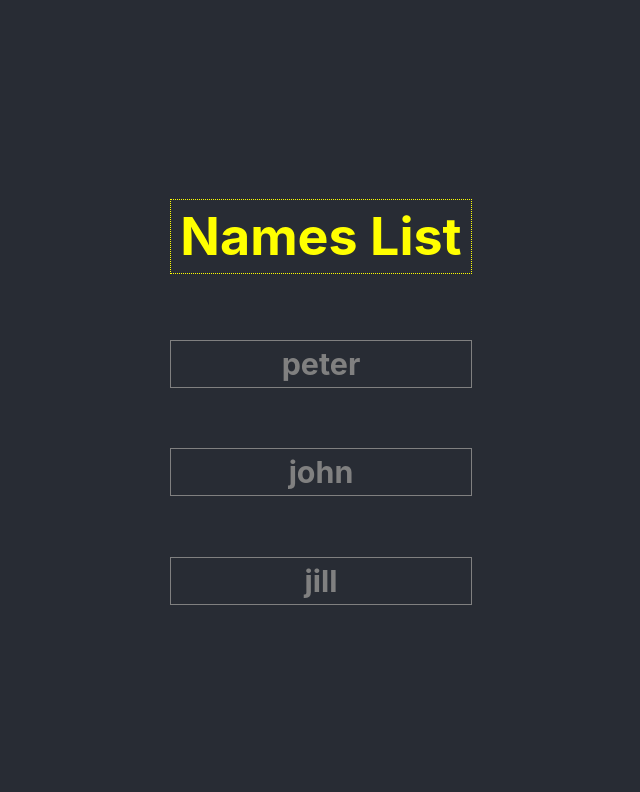
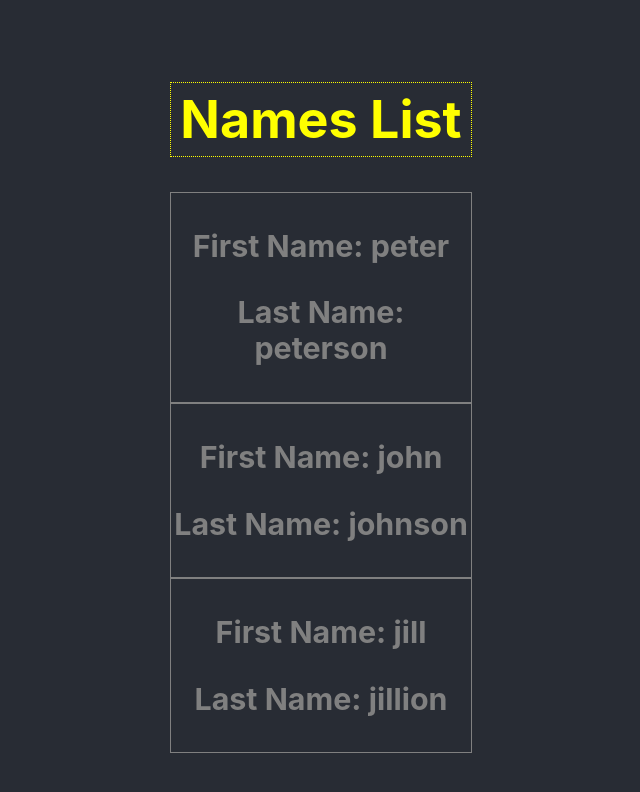
Before and after one commit to BCFCODE/react-hooks, a React (Create React App) app: page / in a window 1280 px wide. Shown: the top 792 px of the page, without its empty margins (319-959 px from the left). Built offline with nearby package versions, Linux system fonts and the light colour scheme.

Commit message:
END 2.5. Fragments

```diff
--- a/src/App.js
+++ b/src/App.js
@@ -7,9 +7,9 @@ function App() {
     <div className="App">
       <header className="App-header">
         <h1 className="name title">Names List</h1>
-        <NameTag>peter</NameTag>
-        <NameTag>john</NameTag>
-        <NameTag>jill</NameTag>
+        <NameTag firstName="peter" lastName="peterson"></NameTag>
+        <NameTag firstName="john" lastName="johnson"></NameTag>
+        <NameTag firstName="jill" lastName="jillion"></NameTag>
       </header>
     </div>
   );
--- a/src/components/nameTag.js
+++ b/src/components/nameTag.js
@@ -1,7 +1,12 @@
 import React from "react";
 
 const nameTag = (props) => {
-  return <h3 className="name">{props.children}</h3>;
+  return (
+    <div className="name">
+      <h3> First Name: {props.firstName}</h3>
+      <h3>Last Name: {props.lastName}</h3>
+    </div>
+  );
 };
 
 export default nameTag;
```
